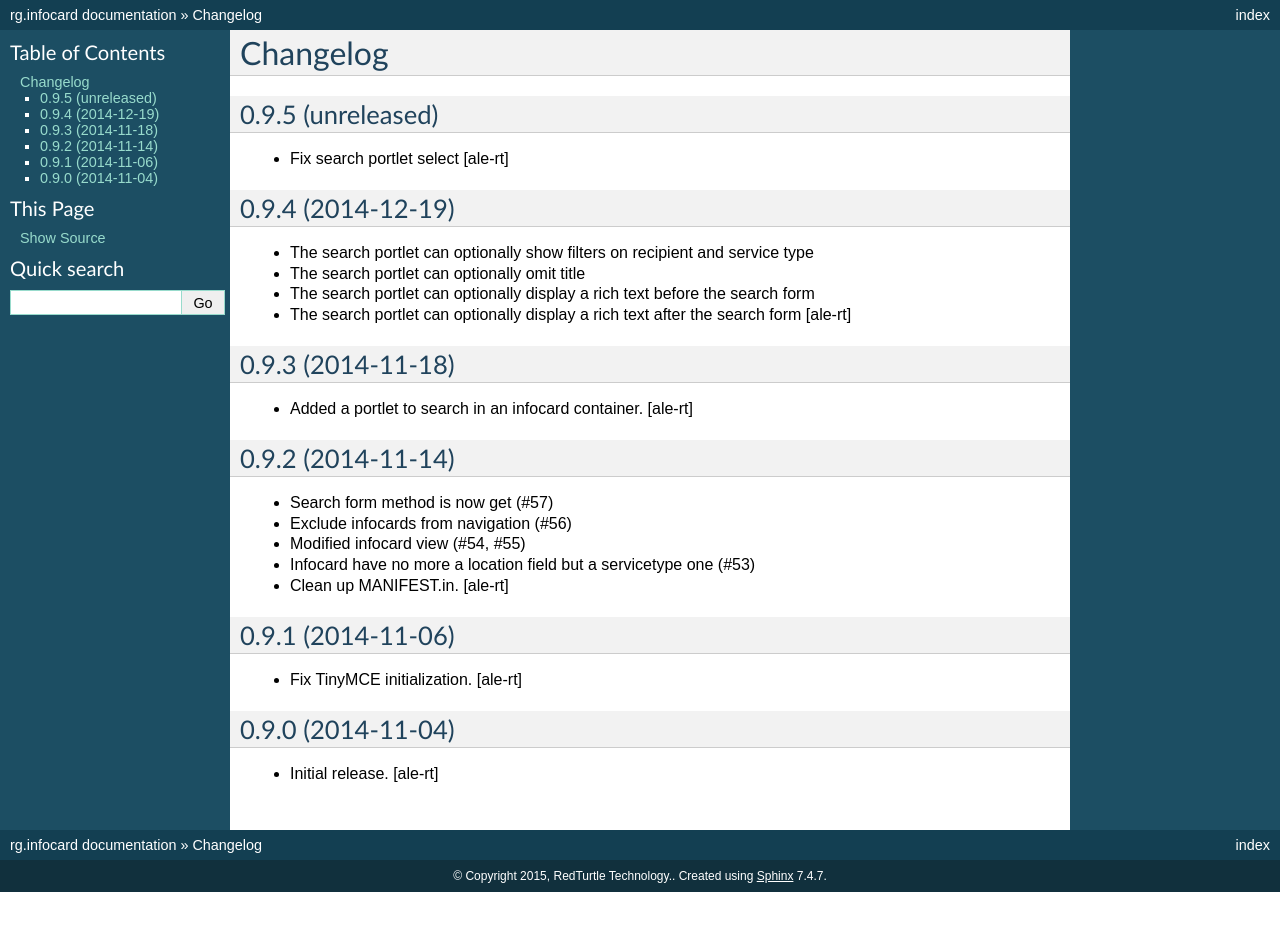
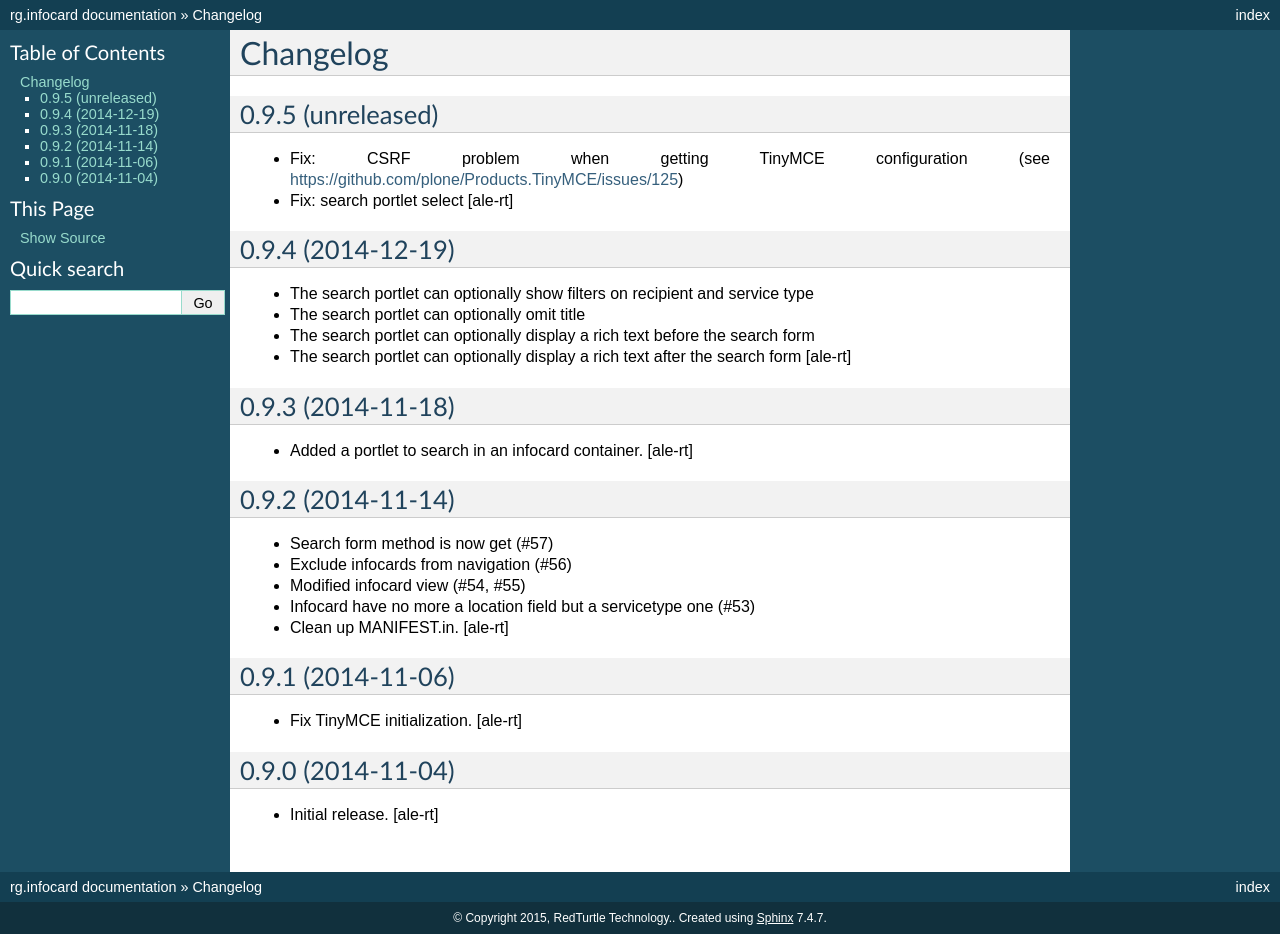
Before and after one commit to PloneGov-IT/rg.infocard, a Sphinx documentation site: the page built from docs/CHANGELOG.rst, in a window 1280 px wide. Built offline with Sphinx 7.4.7, drawn with Linux system fonts in a browser that asks for light colours; before the commit the page ends 900 px from its top, so only the background shows below that.

Commit message:
Fix: CSRF problem when getting TinyMCE configuration

```diff
--- a/docs/CHANGELOG.rst
+++ b/docs/CHANGELOG.rst
@@ -6,8 +6,9 @@ Changelog
 
 0.9.5 (unreleased)
 ------------------
-
-- Fix search portlet select
+- Fix: CSRF problem when getting TinyMCE configuration
+  (see https://github.com/plone/Products.TinyMCE/issues/125)
+- Fix: search portlet select
   [ale-rt]
 
 0.9.4 (2014-12-19)
--- a/rg/infocard/browser/static/scripts/rg.infocard.edit.js
+++ b/rg/infocard/browser/static/scripts/rg.infocard.edit.js
@@ -23,7 +23,7 @@
             edit.click(
                 function(evt) {
                     jQuery.ajax({
-                        url: portal_url + '/@@tinymce-jsonconfiguration?field=' + encodeURI(element.attr('name')),
+                        url: portal_url + '/@@tinymce-jsonconfiguration-csrf-free?field=' + encodeURI(element.attr('name')),
                         success: function(data) {
                             element.removeClass('hiddenStructure');
                             element.attr({
--- a/setup.py
+++ b/setup.py
@@ -45,6 +45,7 @@ setup(
         'plone.api',
         'plone.app.dexterity [grok]',
         'plone.app.relationfield',
+        'plonetrick.csrfworkarounds',
         'setuptools',
         'z3c.jbot',
     ],
```
